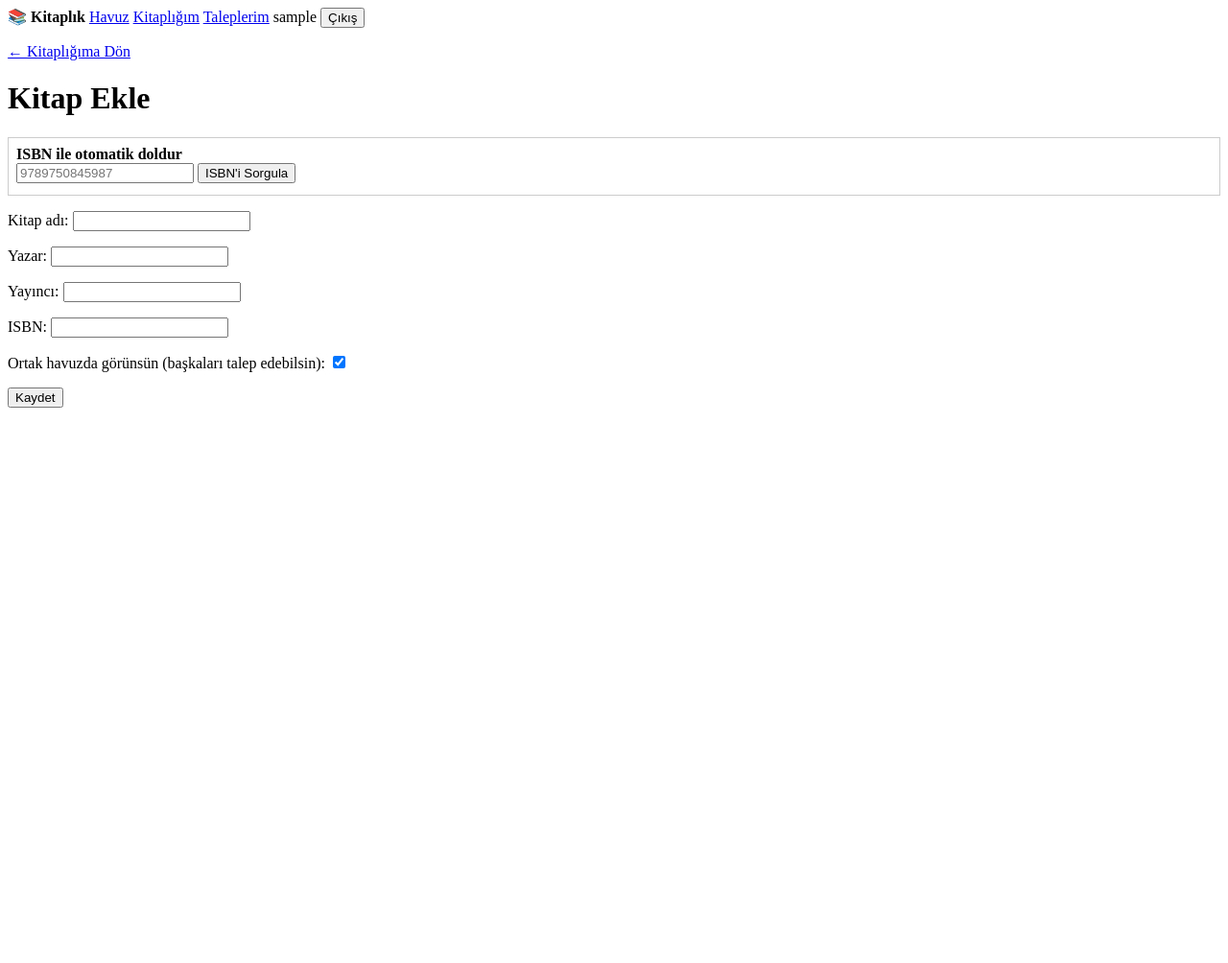
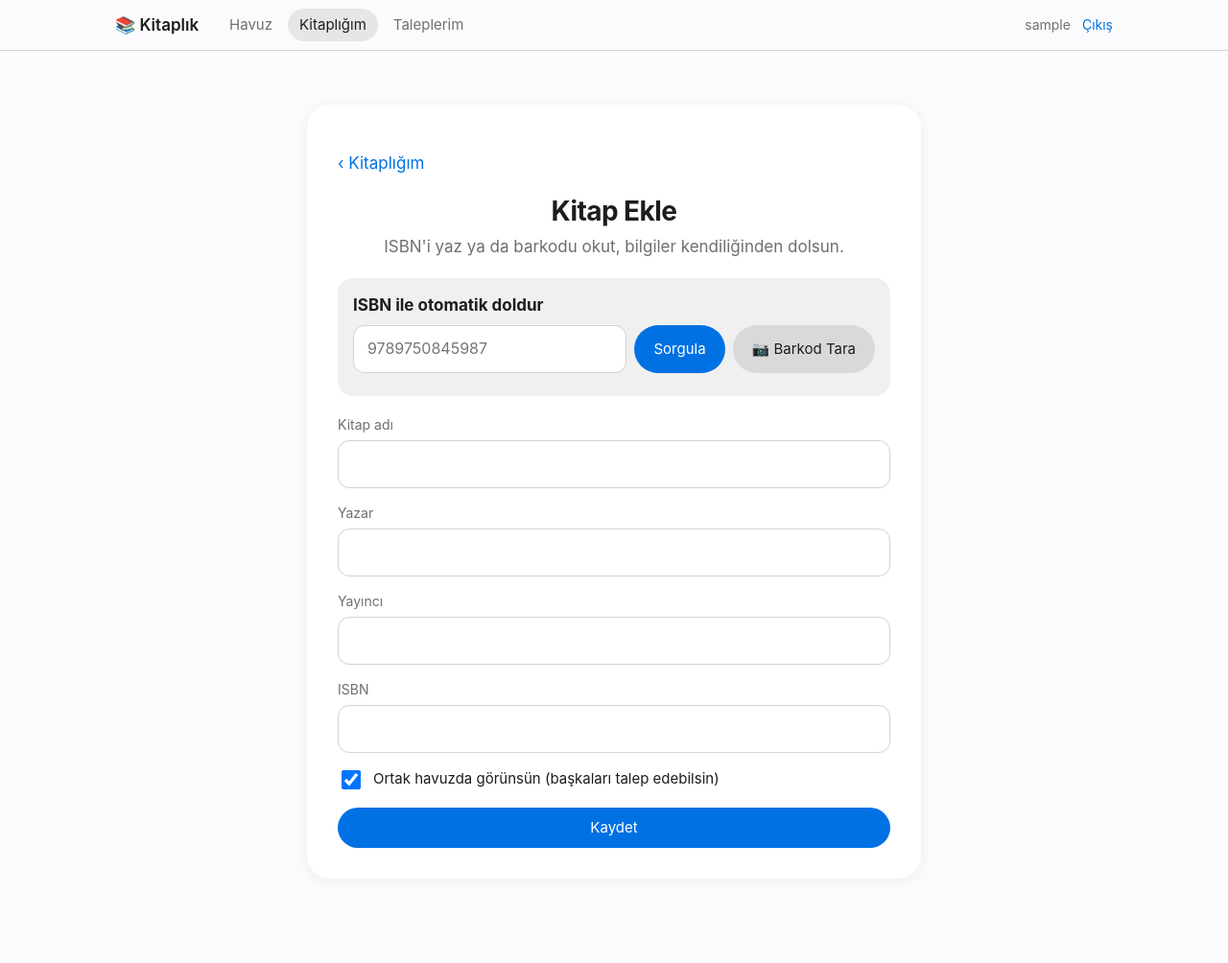
Before and after one commit to md3mr/kurum-kitaplik, a Django app: page /my-books/add/ in a window 1280 px wide. Shown: the whole page at 96% size. Before the commit the page ends 425 px from the top, so only its background shows below. Run offline with Django 5.2, Linux system fonts and the light colour scheme; the visitor is signed in with stand-in values (Sample User, id 1); some libraries are stand-ins or nearby versions.

Commit message:
Apple tarzi arayuz

```diff
--- a/config/settings.py
+++ b/config/settings.py
@@ -78,6 +78,7 @@ USE_I18N = True
 USE_TZ = True
 
 STATIC_URL = "static/"
+STATICFILES_DIRS = [BASE_DIR / "static"]
 
 DEFAULT_AUTO_FIELD = "django.db.models.BigAutoField"
 
--- a/config/urls.py
+++ b/config/urls.py
@@ -1,10 +1,12 @@
 from django.contrib import admin
 from django.urls import include, path
 
+from accounts import views as accounts_views
 from library import views
 
 urlpatterns = [
     path("admin/", admin.site.urls),
+    path("accounts/signup/", accounts_views.signup, name="signup"),
     path("accounts/", include("django.contrib.auth.urls")),
     path("", views.home, name="home"),
     path("books/<int:pk>/request/", views.book_request, name="book_request"),
--- /dev/null
+++ b/static/css/app.css
@@ -0,0 +1,103 @@
+:root{--bg:#fbfbfd;--surface:#fff;--text:#1d1d1f;--muted:#6e6e73;--line:#d2d2d7;--accent:#0071e3;--accent-h:#0077ed;--ok:#1d8348;--warn:#b25e09;--bad:#d70015;--shadow:0 2px 14px rgba(0,0,0,.06)}
+@media (prefers-color-scheme:dark){:root{--bg:#000;--surface:#1d1d1f;--text:#f5f5f7;--muted:#a1a1a6;--line:#3a3a3c;--accent:#2997ff;--accent-h:#47a6ff;--ok:#30d158;--warn:#ff9f0a;--bad:#ff453a;--shadow:none}}
+*{box-sizing:border-box}
+body{margin:0;background:var(--bg);color:var(--text);font:17px/1.47 -apple-system,BlinkMacSystemFont,"SF Pro Text","Segoe UI",Roboto,Helvetica,Arial,sans-serif;-webkit-font-smoothing:antialiased}
+a{color:var(--accent);text-decoration:none}a:hover{text-decoration:underline}
+h1,h2,h3{letter-spacing:-.02em;margin:0}
+.wrap{max-width:1080px;margin:0 auto;padding:0 20px}
+main.wrap{padding-top:32px;padding-bottom:64px}
+
+/* Üst menü */
+.nav{position:sticky;top:0;z-index:10;background:color-mix(in srgb,var(--bg) 78%,transparent);backdrop-filter:saturate(180%) blur(20px);-webkit-backdrop-filter:saturate(180%) blur(20px);border-bottom:1px solid var(--line)}
+.nav-inner{display:flex;align-items:center;gap:20px;min-height:52px}
+.brand{font-weight:600;color:var(--text)}.brand:hover{text-decoration:none}
+.links{display:flex;gap:4px;flex:1;overflow-x:auto}
+.links a{color:var(--muted);padding:6px 12px;border-radius:980px;font-size:15px;white-space:nowrap}
+.links a:hover{text-decoration:none;color:var(--text)}
+.links a.on{color:var(--text);background:color-mix(in srgb,var(--muted) 16%,transparent)}
+.who{display:flex;align-items:center;gap:12px;font-size:14px;color:var(--muted)}
+.linkbtn{background:none;border:0;color:var(--accent);font:inherit;font-size:14px;cursor:pointer;padding:0}
+
+/* Başlıklar */
+.hero{padding:24px 0 8px}
+.hero h1{font-size:clamp(32px,5vw,48px);font-weight:700}
+.lead{color:var(--muted);font-size:19px;margin:8px 0 0}
+.muted{color:var(--muted)}.small{font-size:14px}
+
+/* Butonlar */
+.btn{display:inline-block;border:0;border-radius:980px;padding:10px 20px;font:inherit;font-size:15px;cursor:pointer;background:color-mix(in srgb,var(--muted) 18%,transparent);color:var(--text);text-align:center}
+.btn:hover{text-decoration:none;filter:brightness(.96)}
+.btn:disabled{opacity:.5;cursor:default}
+.btn-primary{background:var(--accent);color:#fff}.btn-primary:hover{background:var(--accent-h);filter:none}
+.btn-danger{color:var(--bad)}
+.btn-sm{padding:6px 14px;font-size:14px}
+.btn-block{width:100%}
+form.inline{display:inline}
+
+/* Form alanları */
+input[type=text],input[type=search],input[type=email],input[type=password],input[type=url],input[type=number],select{width:100%;padding:12px 14px;border:1px solid var(--line);border-radius:12px;background:var(--surface);color:var(--text);font:inherit;font-size:16px}
+input:focus,select:focus{outline:2px solid var(--accent);outline-offset:-1px;border-color:transparent}
+.field{margin:16px 0}.field label{display:block;font-size:14px;color:var(--muted);margin-bottom:6px}
+.field.check{display:flex;gap:10px;align-items:flex-start}
+.field.check label{margin:0;color:var(--text);font-size:15px}
+.field.check input{width:20px;height:20px;margin-top:2px}
+.err{color:var(--bad);font-size:14px;margin:6px 0 0}
+.help{color:var(--muted);font-size:13px;margin:6px 0 0}.help ul{margin:4px 0 0;padding-left:18px}
+
+/* Arama çubuğu */
+.search{display:flex;flex-wrap:wrap;gap:12px;align-items:center;margin:20px 0 28px}
+.search input[type=search]{flex:1;min-width:220px;border-radius:980px;padding:12px 20px}
+.switch{display:flex;gap:8px;align-items:center;font-size:14px;color:var(--muted)}
+
+/* Kart ve ızgara */
+.grid{display:grid;grid-template-columns:repeat(auto-fill,minmax(210px,1fr));gap:22px}
+.card{background:var(--surface);border-radius:20px;box-shadow:var(--shadow);overflow:hidden;display:flex;flex-direction:column}
+.card.dim{opacity:.6}
+.card .body{padding:16px;display:flex;flex-direction:column;gap:2px;flex:1}
+.card h3{font-size:17px;font-weight:600;line-height:1.25}
+.card .body p{margin:0}
+.card .acts{margin-top:auto;padding-top:12px;display:flex;gap:8px;flex-wrap:wrap}
+.cover{display:block;width:100%;aspect-ratio:2/3;object-fit:cover;background:color-mix(in srgb,var(--muted) 14%,transparent)}
+.cover.ph{display:flex;align-items:center;justify-content:center;font-size:56px;font-weight:700;color:var(--muted)}
+
+/* Durum rozetleri */
+.badge{display:inline-block;padding:2px 10px;border-radius:980px;font-size:13px;font-weight:500;background:color-mix(in srgb,var(--muted) 16%,transparent);color:var(--muted)}
+.badge.ok,.badge.approved,.badge.received{background:color-mix(in srgb,var(--ok) 16%,transparent);color:var(--ok)}
+.badge.pending{background:color-mix(in srgb,var(--warn) 16%,transparent);color:var(--warn)}
+.badge.bad,.badge.rejected,.badge.cancelled{background:color-mix(in srgb,var(--bad) 14%,transparent);color:var(--bad)}
+
+/* Bildirimler */
+.toasts{padding-top:16px}
+.toast{padding:12px 16px;border-radius:14px;background:var(--surface);box-shadow:var(--shadow);margin-bottom:8px;border-left:4px solid var(--accent);font-size:15px}
+.toast.success{border-color:var(--ok)}.toast.error{border-color:var(--bad)}
+
+/* Sekmeler (segment) */
+.seg{display:inline-flex;background:color-mix(in srgb,var(--muted) 16%,transparent);border-radius:980px;padding:3px;margin:20px 0}
+.seg a{padding:6px 18px;border-radius:980px;color:var(--text);font-size:15px}
+.seg a:hover{text-decoration:none}
+.seg a.on{background:var(--surface);box-shadow:var(--shadow);font-weight:600}
+
+/* Talep satırı */
+.list{display:grid;gap:14px}
+.row{display:flex;gap:16px;background:var(--surface);border-radius:20px;box-shadow:var(--shadow);padding:14px}
+.row .thumb{flex:none;width:64px;border-radius:10px;overflow:hidden}
+.row .info{flex:1;min-width:0}
+.row h3{font-size:17px}.row p{margin:2px 0}
+.row .acts{display:flex;gap:8px;flex-wrap:wrap;margin-top:10px}
+
+/* Giriş / kayıt ve form sayfaları */
+.panel{max-width:440px;margin:24px auto;background:var(--surface);border-radius:24px;box-shadow:var(--shadow);padding:32px}
+.panel h1{font-size:28px;margin-bottom:4px;text-align:center}
+.panel .sub{text-align:center;color:var(--muted);margin:0 0 12px}
+.panel-wide{max-width:640px}
+.box{border-radius:16px;background:color-mix(in srgb,var(--muted) 10%,transparent);padding:16px;margin:20px 0}
+.box .row-in{display:flex;gap:8px;flex-wrap:wrap;margin-top:8px}.box .row-in input{flex:1;min-width:180px}
+#reader{border-radius:12px;overflow:hidden}
+.empty{text-align:center;color:var(--muted);padding:56px 0}
+.empty .big{font-size:48px}
+
+@media (max-width:640px){
+  .nav-inner{gap:10px}.who span{display:none}
+  .grid{grid-template-columns:repeat(2,1fr);gap:14px}
+  .panel{padding:24px;margin-top:8px}
+}
--- a/templates/base.html
+++ b/templates/base.html
@@ -1,30 +1,39 @@
+{% load static %}
 <!doctype html>
 <html lang="tr">
 <head>
   <meta charset="utf-8">
-  <meta name="viewport" content="width=device-width, initial-scale=1">
-  <title>{% block title %}Kitaplık{% endblock %}</title>
+  <meta name="viewport" content="width=device-width, initial-scale=1, viewport-fit=cover">
+  <title>{% block title %}Kitaplık{% endblock %} · Kitaplık</title>
+  <link rel="stylesheet" href="{% static 'css/app.css' %}">
 </head>
 <body>
-  <header>
-    <strong>📚 Kitaplık</strong>
-    {% if user.is_authenticated %}
-      <a href="{% url 'home' %}">Havuz</a>
-      <a href="{% url 'my_books' %}">Kitaplığım</a>
-      <a href="{% url 'requests' %}">Taleplerim</a>
-      <span>{{ user.username }}</span>
-      <form method="post" action="{% url 'logout' %}" style="display:inline">
-        {% csrf_token %}
-        <button type="submit">Çıkış</button>
-      </form>
-    {% endif %}
+  <header class="nav">
+    <div class="wrap nav-inner">
+      <a class="brand" href="{% url 'home' %}">📚 Kitaplık</a>
+      {% if user.is_authenticated %}
+        <nav class="links">
+          <a href="{% url 'home' %}" class="{% if request.resolver_match.url_name == 'home' %}on{% endif %}">Havuz</a>
+          <a href="{% url 'my_books' %}" class="{% if request.resolver_match.url_name == 'my_books' or request.resolver_match.url_name == 'book_add' %}on{% endif %}">Kitaplığım</a>
+          <a href="{% url 'requests' %}" class="{% if request.resolver_match.url_name == 'requests' %}on{% endif %}">Taleplerim</a>
+        </nav>
+        <div class="who">
+          <span>{{ user.username }}</span>
+          <form class="inline" method="post" action="{% url 'logout' %}">
+            {% csrf_token %}<button class="linkbtn" type="submit">Çıkış</button>
+          </form>
+        </div>
+      {% endif %}
+    </div>
   </header>
+
   {% if messages %}
-    <ul>
-      {% for message in messages %}<li>{{ message }}</li>{% endfor %}
-    </ul>
+    <div class="wrap toasts">
+      {% for m in messages %}<div class="toast {{ m.tags }}">{{ m }}</div>{% endfor %}
+    </div>
   {% endif %}
-  <main>
+
+  <main class="wrap">
     {% block content %}{% endblock %}
   </main>
 </body>
--- /dev/null
+++ b/templates/includes/cover.html
@@ -0,0 +1 @@
+{% if b.cover_url %}<img class="cover" src="{{ b.cover_url }}" alt="" loading="lazy">{% else %}<div class="cover ph">{{ b.title|slice:":1"|upper }}</div>{% endif %}
--- /dev/null
+++ b/templates/includes/form_fields.html
@@ -0,0 +1,16 @@
+{% for e in form.non_field_errors %}<p class="err">{{ e }}</p>{% endfor %}
+{% for field in form %}
+  {% if field.is_hidden %}
+    {{ field }}
+  {% else %}
+    <div class="field {% if field.field.widget.input_type == 'checkbox' %}check{% endif %}">
+      {% if field.field.widget.input_type == 'checkbox' %}
+        {{ field }}<label for="{{ field.id_for_label }}">{{ field.label }}</label>
+      {% else %}
+        <label for="{{ field.id_for_label }}">{{ field.label }}</label>{{ field }}
+      {% endif %}
+      {% for e in field.errors %}<p class="err">{{ e }}</p>{% endfor %}
+      {% if field.help_text %}<div class="help">{{ field.help_text|safe }}</div>{% endif %}
+    </div>
+  {% endif %}
+{% endfor %}
--- a/templates/library/book_form.html
+++ b/templates/library/book_form.html
@@ -1,29 +1,45 @@
 {% extends "base.html" %}
 {% block title %}Kitap Ekle{% endblock %}
 {% block content %}
-  <p><a href="{% url 'my_books' %}">← Kitaplığıma Dön</a></p>
+  <div class="panel panel-wide">
+    <p><a href="{% url 'my_books' %}">‹ Kitaplığım</a></p>
     <h1>Kitap Ekle</h1>
+    <p class="sub">ISBN'i yaz ya da barkodu okut, bilgiler kendiliğinden dolsun.</p>
 
-  <div style="border:1px solid #ccc; padding:8px; margin-bottom:12px">
-    <strong>ISBN ile otomatik doldur</strong><br>
+    <div class="box">
+      <strong>ISBN ile otomatik doldur</strong>
+      <div class="row-in">
         <input type="text" id="isbn-query" inputmode="numeric" placeholder="9789750845987">
-    <button type="button" id="isbn-btn">ISBN'i Sorgula</button>
-    <p id="isbn-msg" style="margin:4px 0 0"></p>
-    <img id="cover-preview" alt="" style="display:none; max-height:120px; margin-top:8px">
+        <button class="btn btn-primary" type="button" id="isbn-btn">Sorgula</button>
+        <button class="btn" type="button" id="scan-btn">📷 Barkod Tara</button>
+      </div>
+      <p class="small muted" id="isbn-msg" style="margin:8px 0 0"></p>
+      <img id="cover-preview" alt="" style="display:none;max-height:140px;margin-top:10px;border-radius:8px">
+      <div id="scan-box" style="display:none;margin-top:12px;max-width:420px">
+        <div id="reader"></div>
+        <p class="small muted" id="scan-msg">Barkodu çerçeveye hizalayın…</p>
+        <button class="btn btn-sm" type="button" id="scan-cancel">Kapat (elle gireceğim)</button>
+      </div>
     </div>
 
     <form method="post">
       {% csrf_token %}
-    {{ form.as_p }}
-    <button type="submit">Kaydet</button>
+      {% include "includes/form_fields.html" %}
+      <button class="btn btn-primary btn-block" type="submit">Kaydet</button>
     </form>
+  </div>
 
+  <script src="https://unpkg.com/html5-qrcode@2.3.8/html5-qrcode.min.js"></script>
   <script>
     const lookupUrl = "{% url 'isbn_lookup' %}";
     const q = document.getElementById("isbn-query");
     const btn = document.getElementById("isbn-btn");
     const msg = document.getElementById("isbn-msg");
     const preview = document.getElementById("cover-preview");
+    const scanBtn = document.getElementById("scan-btn");
+    const scanBox = document.getElementById("scan-box");
+    const scanMsg = document.getElementById("scan-msg");
+    const scanCancel = document.getElementById("scan-cancel");
 
     function fill(id, value) {
       const el = document.getElementById(id);
@@ -58,5 +74,51 @@
     q.addEventListener("keydown", (e) => {
       if (e.key === "Enter") { e.preventDefault(); lookup(); }
     });
+
+    let scanner = null;
+    let scanned = false;
+
+    async function stopScan() {
+      if (scanner) {
+        try { await scanner.stop(); scanner.clear(); } catch (e) {}
+        scanner = null;
+      }
+      scanBox.style.display = "none";
+    }
+
+    async function onScanned(text) {
+      if (scanned) return;
+      scanned = true;
+      await stopScan();
+      q.value = text;
+      lookup();
+    }
+
+    async function startScan() {
+      if (typeof Html5Qrcode === "undefined") {
+        msg.textContent = "Tarama kütüphanesi yüklenemedi. ISBN'i elle girebilirsiniz.";
+        return;
+      }
+      scanned = false;
+      scanMsg.textContent = "Kamera açılıyor…";
+      scanBox.style.display = "block";
+      scanner = new Html5Qrcode("reader");
+      try {
+        await scanner.start(
+          { facingMode: "environment" },
+          { fps: 10, qrbox: { width: 260, height: 120 },
+            formatsToSupport: [Html5QrcodeSupportedFormats.EAN_13] },
+          onScanned,
+          () => {}
+        );
+        scanMsg.textContent = "Barkodu çerçeveye hizalayın…";
+      } catch (e) {
+        await stopScan();
+        msg.textContent = "Kameraya erişilemedi (izin verilmemiş ya da kamera yok). ISBN'i elle girebilirsiniz.";
+      }
+    }
+
+    scanBtn.addEventListener("click", startScan);
+    scanCancel.addEventListener("click", stopScan);
   </script>
 {% endblock %}
```
Also changed, not shown: accounts/views.py (+17 -2 lines), templates/library/home.html (+27 -21 lines), templates/library/my_books.html (+33 -22 lines), templates/library/requests.html (+42 -33 lines), templates/registration/login.html (+10 -6 lines), templates/registration/signup.html (added, +14 -0 lines). Lines whose indentation alone changed are shown as unchanged.
